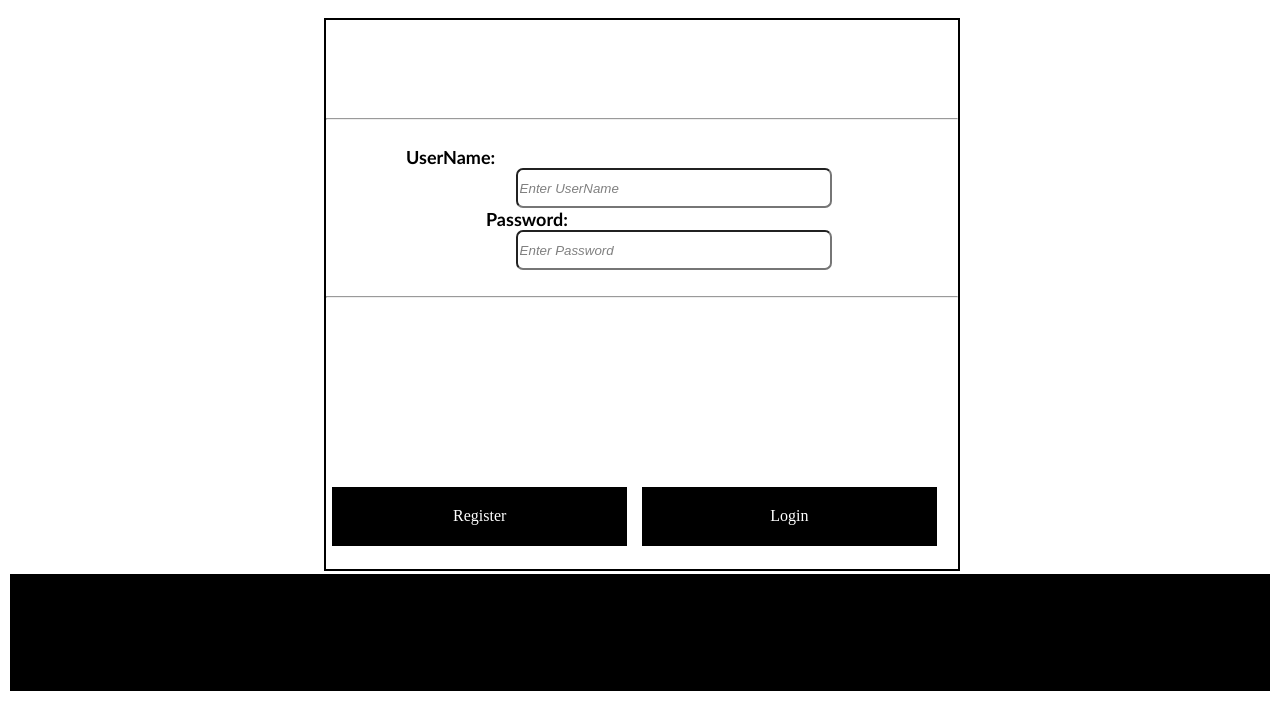
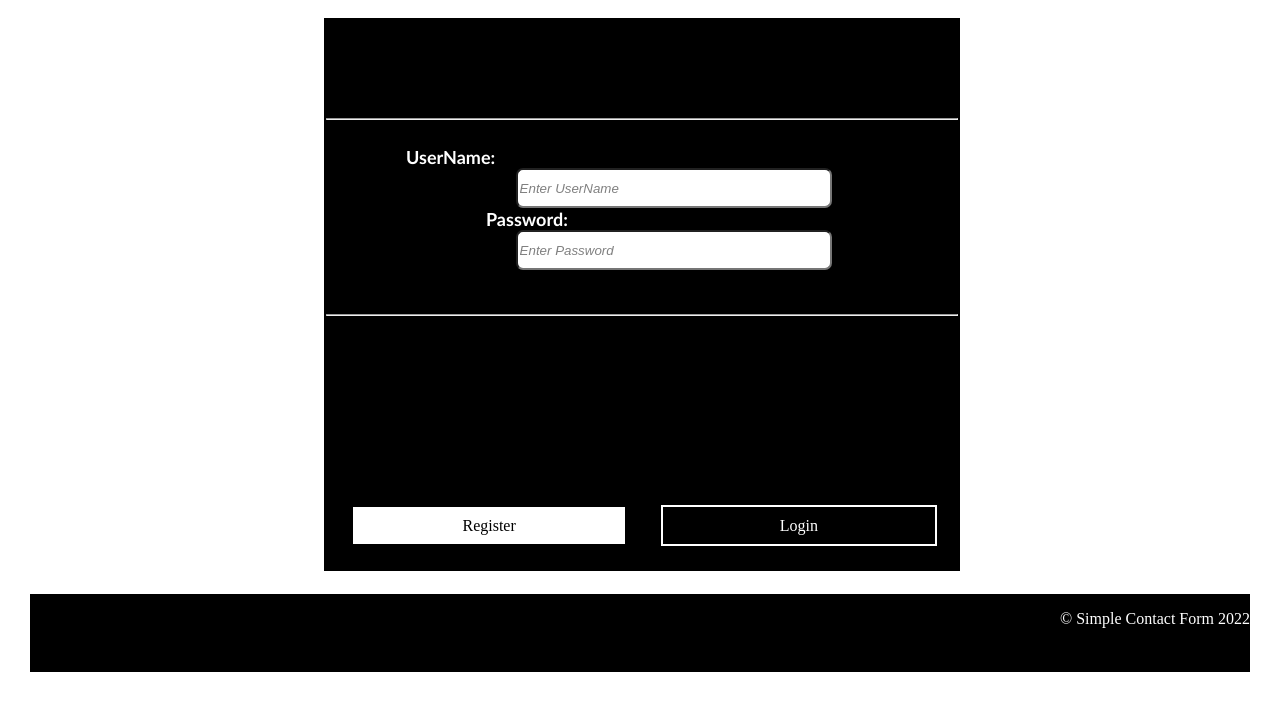
Before and after one commit to Biziebrain/contact_form, a plain HTML site: page other.html in a window 1280 px wide. Shown: the part 93-800 px from the top of the page. Drawn offline with Linux system fonts and the light colour scheme.

Commit message:
Two Colour Classic Contact Form

```diff
--- a/other.html
+++ b/other.html
@@ -18,15 +18,15 @@
 
           <label for="">UserName:<input type="text" placeholder="Enter UserName"></label>
           <label for="">Password:<input type="password" placeholder="Enter Password"></label>
-          <br><hr>
-
-
+          <br>
+          <br>
+          <hr>
           <a href="index.html" class="register">Register</a>
           <a href="other.html" class="login" >Login</a>
-
-
-        </form>
+          </form>
       </div>
-      <div id = "footer"> container</div>
+      <div id = "footer">
+       <p class = "place"> &copy; Simple Contact Form 2022</p>
+      </div>
     </body>
     </html>
--- a/style.css
+++ b/style.css
@@ -10,6 +10,8 @@ text-align: center;
 .formContainer{
  border:2px solid black;
  position:relative;
+ background-color:black;
+ color:white;
  top: -0.1%;
  height:70%;
  width:50%;
@@ -20,37 +22,40 @@ text-align: center;
     background-color: black;
     left:50%;
     top:20%;
-    height:15%;
+    height:10%;
+    margin:20px;
+    color:white;
+    text-align:right;
+    font-size:bolder;
     }
 
 input{
     display: block;
-
     border-radius:7px;
     height: 40px;
     width: 50%;
     position:relative;
     left:30%;
 }
-.nstyle{
-    font-family: 'Gill Sans', 'Gill Sans MT', Calibri, 'Trebuchet MS', sans-serif;
-    color:red;
-}
+
+
+
 .register{
     text-decoration: none;
     border: 2px solid black;
-    background-color: black;
-    color: white;
+    background-color: white;
+    color: black;
     position: absolute;
     width:40%;
     top: 85%;
     text-align: center;
     left:1%;
-    padding:3%;
+    margin:3%;
+    padding:1.5%;
 }
 .login{
     text-decoration: none;
-    border: 2px solid black;
+    border: 2px solid white;
     background-color: black;
     color: white;
     position: absolute;
@@ -58,14 +63,21 @@ input{
     top: 85%;
     text-align: center;
     left:50%;
-    padding:3%;
+    margin:3%;
+    padding:1.5%;
 }
-.login:hover, .register:hover{
+.login:hover{
     background-color: white;
     color: black;
+    border:2px solid black;
+}
+.register:hover{
+        background-color: black;
+        color: white;
+        border:2px solid white;
 }
 label{
-    color:black;
+    color:white;
     font-family: 'Gill Sans', 'Gill Sans MT', Calibri, 'Trebuchet MS', sans-serif;
     margin:80px;
     font-size: large;
```
Also changed, not shown: index.html (+3 -1 lines).
